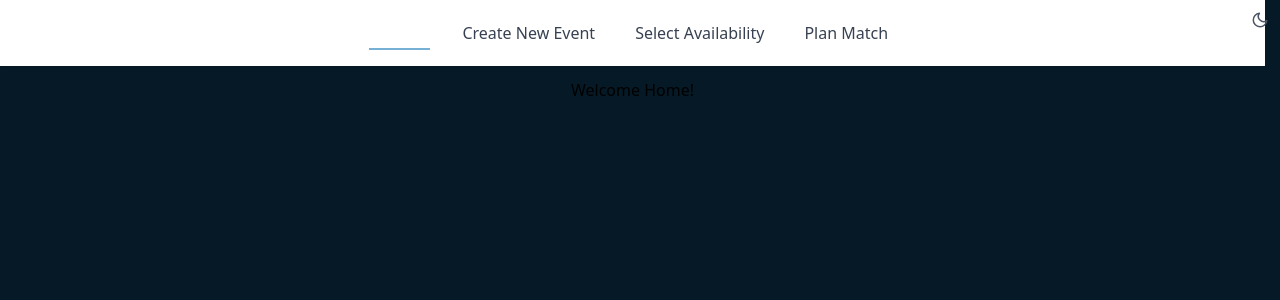
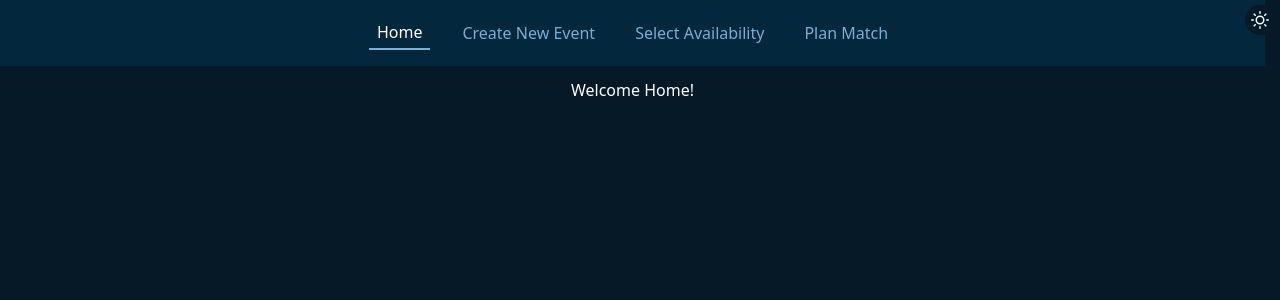
Before and after one commit to jazzorpheus/jof-scheduler, a React (Vite) app: page / in a window 1280 px wide. Shown: the top 300 px of the page. Built offline with nearby package versions, Linux system fonts and the light colour scheme.

Commit message:
temp disabling of light theme toggle

```diff
--- a/src/routes/__root.jsx
+++ b/src/routes/__root.jsx
@@ -18,7 +18,9 @@ const ThemeProvider = ({ children }) => {
     const userPrefersDark =
       window.matchMedia &&
       window.matchMedia("(prefers-color-scheme: dark)").matches;
-    return storedTheme || (userPrefersDark ? "dark" : "light");
+    // ! Temporarily disabled light theme
+    // return storedTheme || (userPrefersDark ? "dark" : "light");
+    return "dark";
   });
 
   useEffect(() => {
@@ -29,7 +31,9 @@ const ThemeProvider = ({ children }) => {
   }, [theme]);
 
   const toggleTheme = () => {
-    setTheme((prevTheme) => (prevTheme === "light" ? "dark" : "light"));
+    // ! Temporarily disabled light theme
+    // setTheme((prevTheme) => (prevTheme === "light" ? "dark" : "light"));
+    setTheme("dark");
   };
 
   const value = { theme, toggleTheme };
@@ -85,7 +89,7 @@ const ThemeToggle = () => {
   return (
     <button
       onClick={toggleTheme}
-      className="fixed top-0 right-0 p-2 z-50 scale-75 rounded-full text-gray-600 hover:bg-gray-300 dark:text-white dark:bg-jof-blue-900 dark:hover:bg-blue-950"
+      className="fixed top-0 right-0 p-2 z-50 scale-75 rounded-full text-gray-600 hover:bg-gray-300 dark:text-white dark:bg-jof-blue-900 dark:hover:bg-blue-800"
       aria-label="Toggle theme"
     >
       {theme === "light" ? <MoonIcon /> : <SunIcon />}
```
Also changed, not shown: 1 other file (tests, documents, lock files or other folders).
